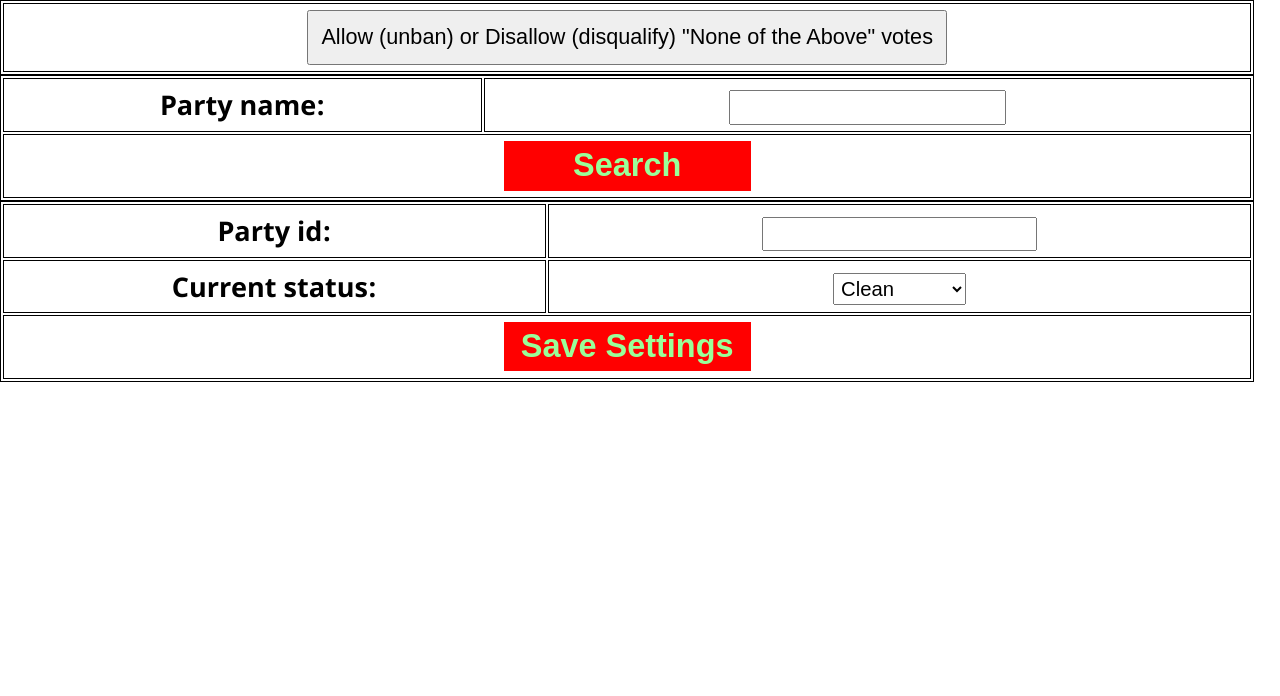
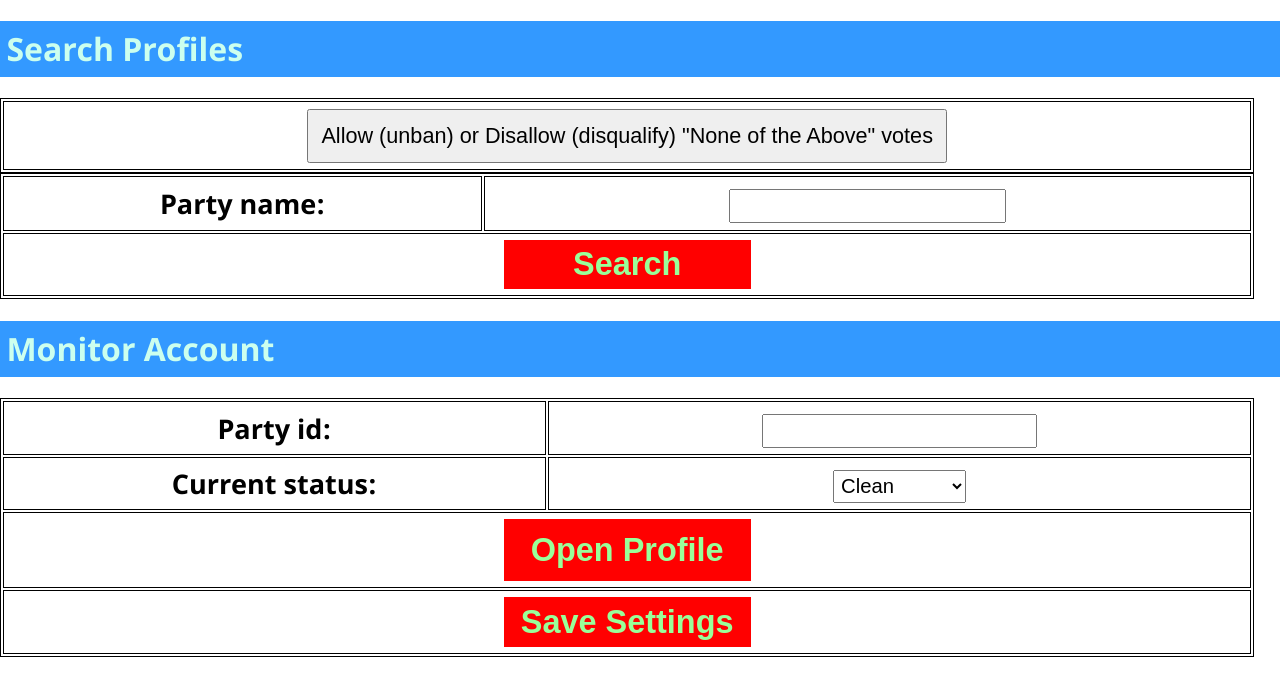
Before and after one commit to BurraAbhishek/VirtualElections_v2, a Django app: template templates/modzone/ban.html in a window 1280 px wide. Shown: the part 64-760 px from the top of the page. Run offline with Django 4.2, Linux system fonts and the light colour scheme; the template is opened without the code that fills it: values that come from a table or form of the project are taken from there, others are empty.

Commit message:
provision: Admins can monitor contestant profiles

```diff
--- a/templates/modzone/ban.html
+++ b/templates/modzone/ban.html
@@ -22,6 +22,7 @@
 
     <body>
         <header class="appbar">Mod zone</header>
+        <h1>Search Profiles</h1>
         <table>
             <tr>
                 <td>
@@ -42,9 +43,21 @@
                 </tr>
             </table>
         </form>
+        {% if form is not None %}
+        <h1>Monitor Account</h1>
         <form action="/modzone/ban/" id="profile_ban" method="POST">
             <table>
                 {{ form.as_table }} {% csrf_token %}
+                <tr>
+                    <td colspan="2">
+                        <button
+                            class="submitbtn"
+                            onclick="javascript:openProfile()"
+                        >
+                            Open Profile
+                        </button>
+                    </td>
+                </tr>
                 <tr>
                     <td colspan="2">
                         <input
@@ -56,12 +69,18 @@
                 </tr>
             </table>
         </form>
+        {% endif %}
         <script>
             function nota() {
                 document.getElementById("id_party_name").value =
                     String("None of the above");
                 document.getElementById("profile_check").submit();
             }
+            function openProfile() {
+                var profileId = document.getElementById("id_party_id").value;
+                var url = "/contestant/profile/" + String(profileId);
+                window.open(url);
+            }
         </script>
     </body>
 </html>
```
